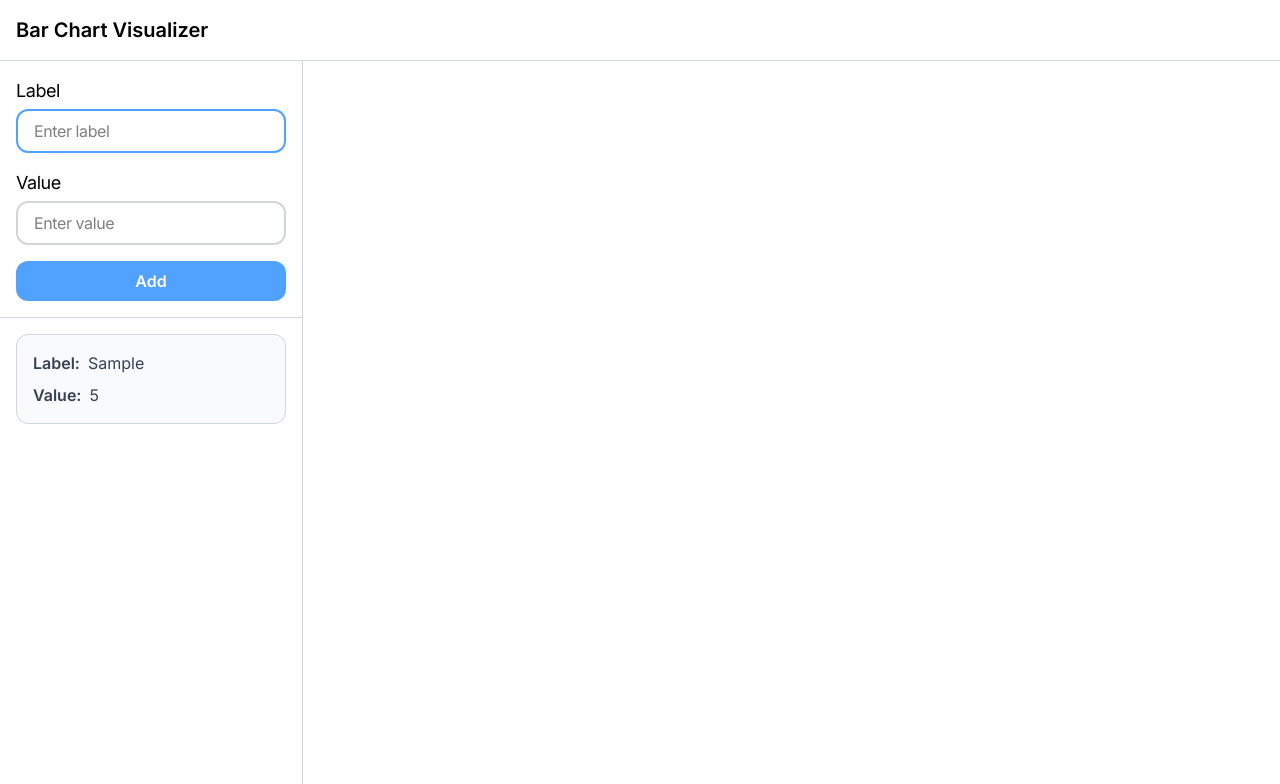
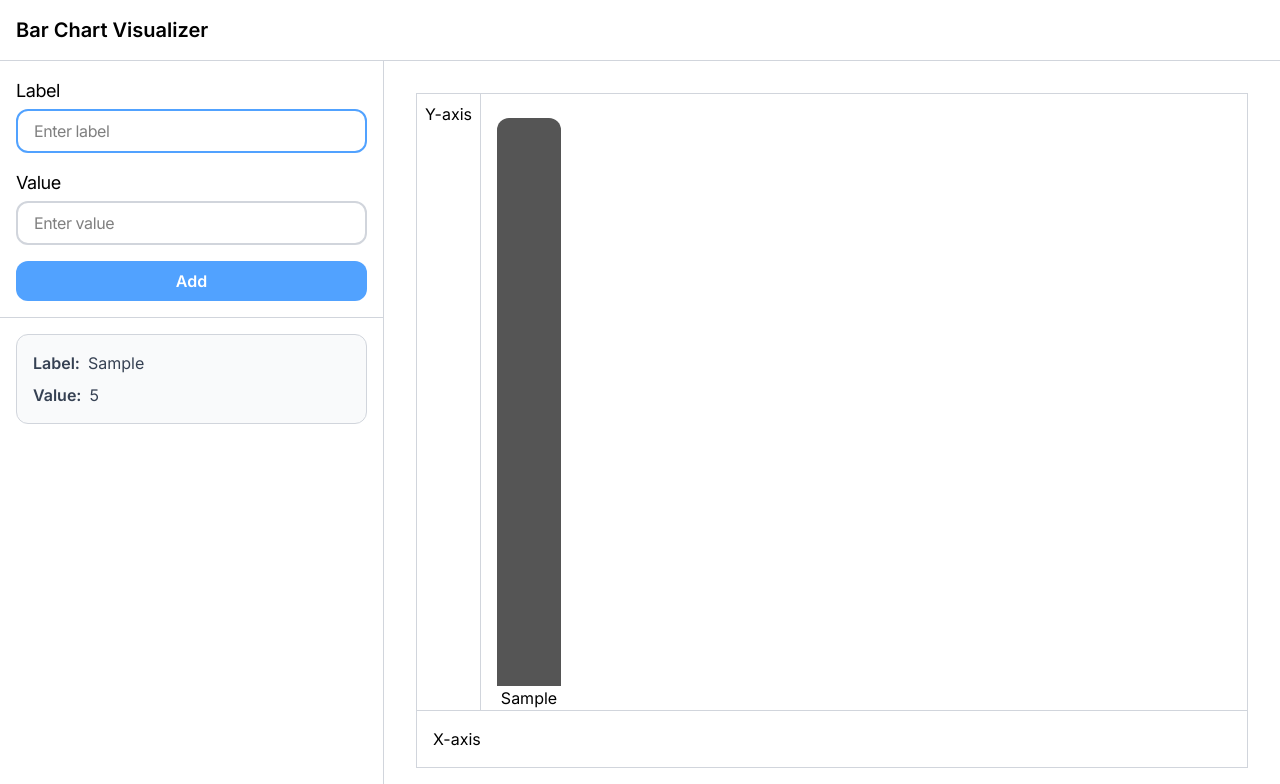
Before and after one commit to Vatsal-Bharkhada-Simform/Bar-chart-visualizer, a React (Vite) app: page / in a window 1280 px wide. Both pictures are taken after typing "Sample", "5" into the empty fields and a click on the button "Add". Shown: the top 784 px of the page. Built offline with nearby package versions, Linux system fonts and the light colour scheme.

Commit message:
Feat: Create working prototype of chart generator

```diff
--- a/src/layout/Chart.tsx
+++ b/src/layout/Chart.tsx
@@ -0,0 +1,92 @@
+import { useContext, useLayoutEffect, useState } from "react";
+import { ChartContext } from "../context/ChartContext";
+
+type CandleData = {
+	height: number;
+	id: number;
+	label: string;
+	value: number;
+};
+
+export default function Chart() {
+	const [candleData, setCandleData] = useState<CandleData[]>([]);
+
+	const { data } = useContext(ChartContext);
+
+	useLayoutEffect(() => {
+		function populateCandleHeight() {
+			const chartArea = document.getElementById("chart-box");
+			if (chartArea && chartArea instanceof HTMLDivElement) {
+				const totalHeight =
+					chartArea.getBoundingClientRect().height - 10;
+				const maxVlaue = data.reduce((acc, item) => {
+					if (item.value > acc) acc = item.value;
+					return acc;
+				}, 0);
+				const candles = data.map((item) => {
+					return {
+						...item,
+						height: Math.floor(
+							(item.value / maxVlaue) * totalHeight
+						),
+					};
+				});
+				setCandleData(candles);
+			}
+		}
+		populateCandleHeight();
+	}, [data]);
+
+	return (
+		<>
+			<section className="flex-1 overflow-hidden p-8 flex flex-col">
+				<div className="flex-1 flex overflow-hidden border border-gray-300">
+					<div className="h-full p-2 border-r border-r-gray-300">
+						Y-axis
+					</div>
+					<div
+						id="chart-box"
+						className="h-full flex-1 flex gap-4 overflow-x-auto px-4 pt-6"
+					>
+						{candleData.map((dataItem) => {
+							return (
+								<Candle
+									height={dataItem.height}
+									label={dataItem.label}
+								/>
+							);
+						})}
+					</div>
+				</div>
+				<div className="w-full p-4 border border-gray-300 border-t-0">
+					X-axis
+				</div>
+			</section>
+		</>
+	);
+}
+
+function Candle({
+	label,
+	height,
+	color = "#555",
+}: {
+	label: string;
+	height: number;
+	color?: string;
+}) {
+	return (
+		<>
+			<div className="flex flex-col items-center justify-end">
+				<div
+					className={`w-16 rounded-t-xl`}
+					style={{
+						height: height + "px",
+						backgroundColor: color,
+					}}
+				></div>
+				<span>{label}</span>
+			</div>
+		</>
+	);
+}
--- a/src/layout/DataView.tsx
+++ b/src/layout/DataView.tsx
@@ -1,13 +1,15 @@
 import DataForm from "../components/DataForm";
 import DataList from "../components/DataList";
+import Chart from "./Chart";
 
-export default function DataView(){
-    return (
+export default function DataView() {
+	return (
 		<>
-			<aside className="max-h-full flex flex-col border-r border-r-gray-300">
+			<aside className="max-h-full flex flex-col border-r border-r-gray-300 md:min-w-sm">
 				<DataForm />
-                <DataList />
+				<DataList />
 			</aside>
+			<Chart />
 		</>
 	);
 }
```
